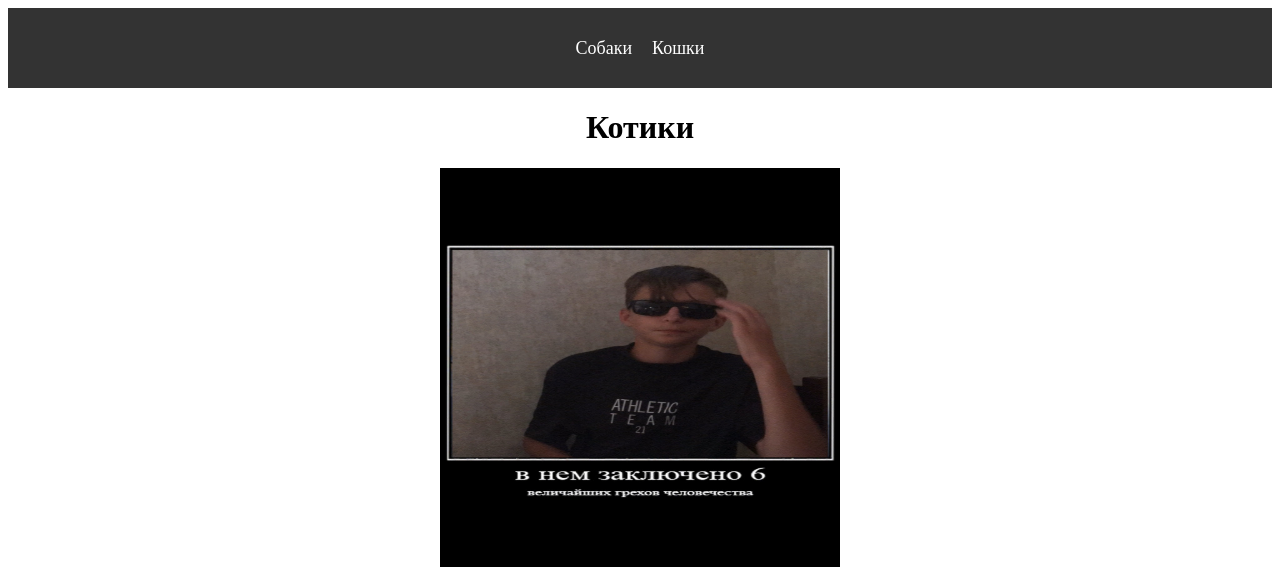
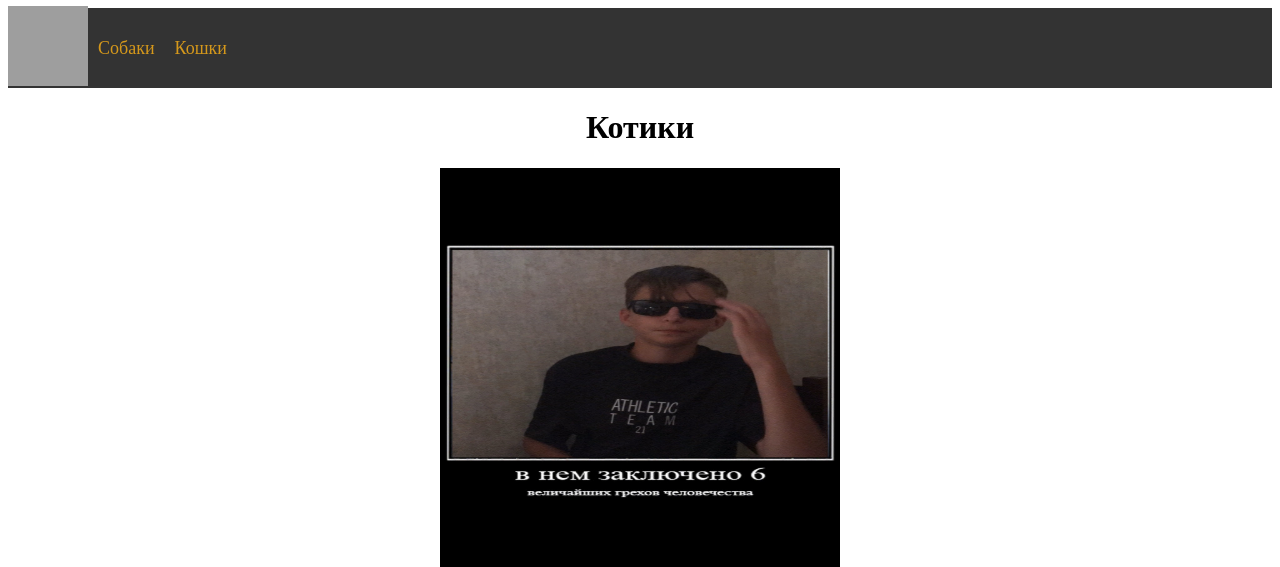
Before and after one commit to karabuk007/animals, a Django app: page /cats/ in a window 1280 px wide. Shown: the top 567 px of the page. Run offline with Django 4.2, Linux system fonts and the light colour scheme; data comes from the database, SQL or seed files in the repository; grey boxes are pictures that could not be loaded.

Commit message:
commit with unbelievable logo

```diff
--- a/main_page/templates/base.html
+++ b/main_page/templates/base.html
@@ -11,19 +11,24 @@
         background-color: #333;
         color: #fff;
         display: flex;
-        align-items: center;
-        justify-content: center;
+        align-items:center;
         }
         nav {
         display: flex;
         justify-content: center;
         }
-        a {
-        color: #fff;
+        nav a {
+        color: #d5981b;
         text-decoration: none;
         margin: 0 10px;
         font-size: 18px;
         }
+        header img {
+        img-align: left;
+        height: 80px;
+        width: 80px;
+        }
+
     </style>
 
     <title>{{page_title}}</title>
@@ -32,14 +37,19 @@
 </head>
 <body>
 
+
+   <header>
+       <p> <img src="https://pic.rutubelist.ru/user/50/f7/50f7331fd4eb32343dae3a156a8df09f.jpg"> </p>
        <center>
-   <header>
            <nav>
            <a href="/dogs"> Собаки </a>
            <a href="/cats"> Кошки </a>
            </nav>
+
+       </center>
+
    </header>
-
+<center>
 {% block content %}
 {% endblock %}
 </center>
```
Also changed, not shown: main_page/static/main_page/img/loho.jpeg (added). Lines whose indentation alone changed are shown as unchanged.
